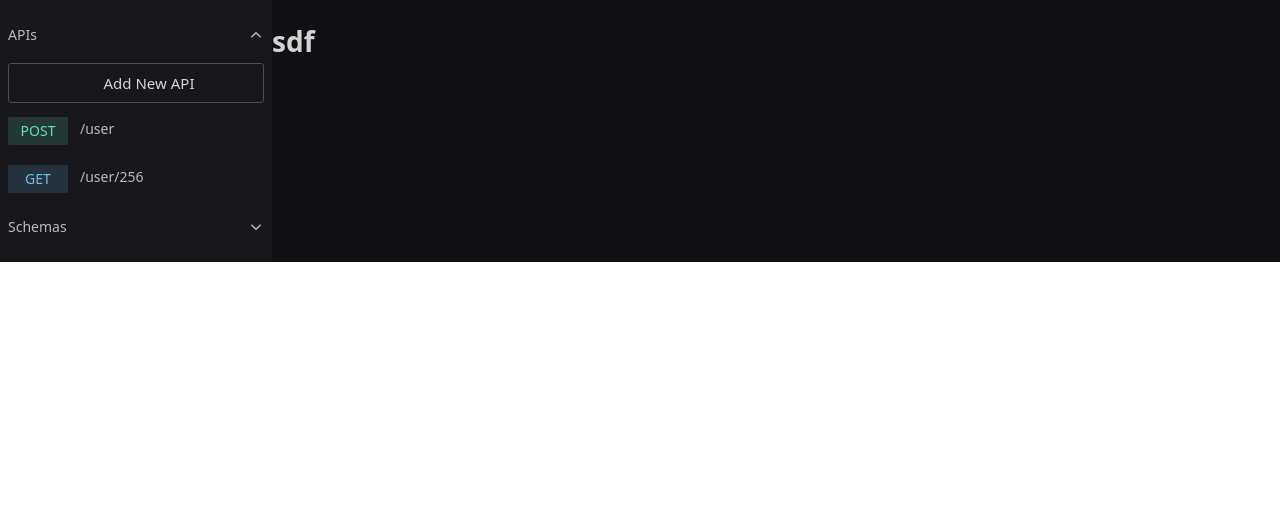
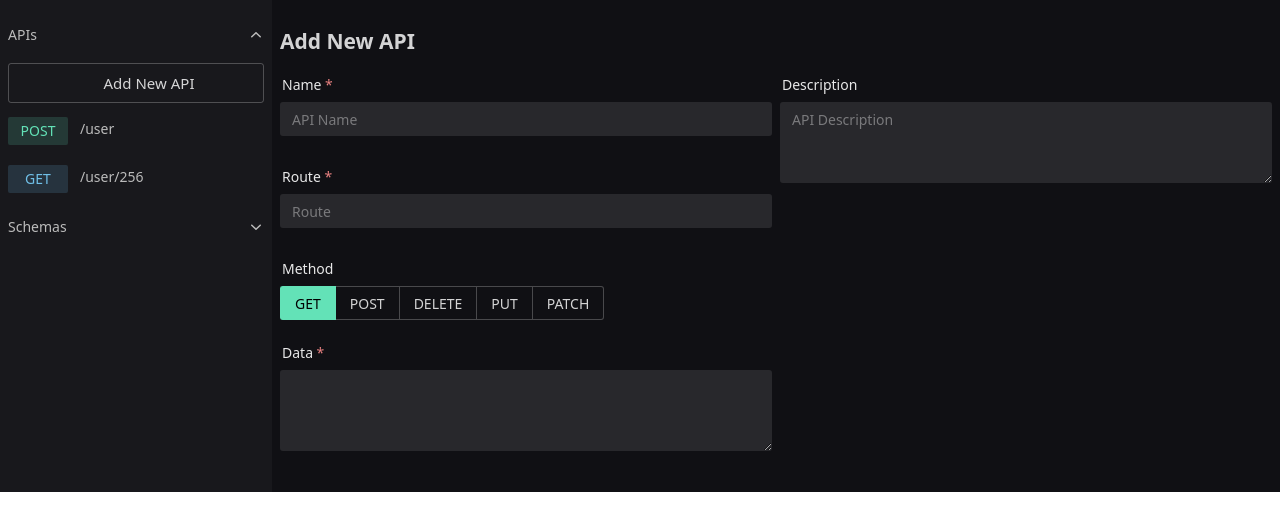
Before and after one commit to ahmadkzx/mage-ui, a Vue app: page / in a window 1280 px wide. Shown: the top 530 px of the page. Built offline with nearby package versions, Linux system fonts and the light colour scheme; some icons are missing.

Commit message:
feat: add new api form ui WIP

```diff
--- a/src/App.vue
+++ b/src/App.vue
@@ -3,7 +3,9 @@
     <main>
       <NLayout has-sider>
         <Sidebar />
-        <NLayoutContent><h1>sdf</h1></NLayoutContent>
+        <NLayoutContent content-style="padding: 8px">
+          <AddNewAPIForm />
+        </NLayoutContent>
       </NLayout>
     </main>
   </NConfigProvider>
@@ -12,12 +14,14 @@
 <script lang="ts">
 import { defineComponent } from 'vue'
 import Sidebar from '@/components/Sidebar'
+import AddNewAPIForm from '@/components/AddNewAPIForm'
 import { NLayout, darkTheme, NLayoutContent, NConfigProvider } from 'naive-ui'
 
 export default defineComponent({
   components: {
     NLayout,
     Sidebar,
+    AddNewAPIForm,
     NLayoutContent,
     NConfigProvider,
   },
--- /dev/null
+++ b/src/assets/js/utils/is-json.ts
@@ -0,0 +1,9 @@
+export default function isJson(str: string) {
+  try {
+    JSON.parse(str)
+  } catch (err) {
+    return false
+  }
+
+  return true
+}
--- /dev/null
+++ b/src/components/AddNewAPIForm/index.vue
@@ -0,0 +1,137 @@
+<template>
+  <NForm class="add-new-api-form" :model="api" :rules="rules">
+    <h2>Add New API</h2>
+    <NGrid :cols="2" :x-gap="8">
+      <NGridItem class="add-new-api-form__section">
+        <NFormItem label="Name" path="name">
+          <NInput
+            class="add-new-api-form__section-input"
+            type="text"
+            placeholder="API Name"
+            v-model:value="api.name"
+          />
+        </NFormItem>
+
+        <NFormItem label="Route" path="route">
+          <NInput
+            class="add-new-api-form__section-input"
+            type="text"
+            placeholder="Route"
+            v-model:value="api.route"
+          />
+        </NFormItem>
+
+        <NFormItem label="Method" path="method">
+          <NRadioGroup v-model:value="api.method">
+            <NRadioButton
+              v-for="method in ['GET', 'POST', 'DELETE', 'PUT', 'PATCH']"
+              :key="method"
+              :value="method"
+              :label="method"
+            ></NRadioButton>
+          </NRadioGroup>
+        </NFormItem>
+
+        <NFormItem label="Data" path="data">
+          <NMention v-model:value="api.data" type="textarea" :options="schemas" />
+        </NFormItem>
+      </NGridItem>
+
+      <NGridItem class="add-new-api-form__section">
+        <NFormItem label="Description" path="description">
+          <NInput
+            class="add-new-api-form__section-input"
+            type="textarea"
+            placeholder="API Description"
+            v-model:value="api.description"
+          />
+        </NFormItem>
+      </NGridItem>
+    </NGrid>
+  </NForm>
+</template>
+
+<script lang="ts">
+import type { FormRules } from 'naive-ui'
+import { defineComponent, ref } from 'vue'
+import isJson from '@/assets/js/utils/is-json'
+import {
+  NForm,
+  NGrid,
+  NInput,
+  NMention,
+  NGridItem,
+  NFormItem,
+  NRadioGroup,
+  NRadioButton,
+} from 'naive-ui'
+
+const formRules: FormRules = {
+  name: {
+    required: true,
+    trigger: 'blur',
+    message: 'Please set a name for mock api',
+  },
+  route: {
+    required: true,
+    trigger: 'blur',
+    message: 'Route of api is required',
+  },
+  data: {
+    required: true,
+    trigger: 'blur',
+    message: 'Please enter valid JSON',
+    validator: (_, value: string) => {
+      return isJson(value)
+    },
+  },
+}
+
+export default defineComponent({
+  name: 'AddNewAPIForm',
+
+  components: {
+    NForm,
+    NGrid,
+    NInput,
+    NMention,
+    NFormItem,
+    NGridItem,
+    NRadioGroup,
+    NRadioButton,
+  },
+
+  setup() {
+    return {
+      api: ref({
+        name: '',
+        data: '',
+        route: '',
+        method: 'GET',
+        description: '',
+      }),
+      rules: formRules,
+      schemas: [
+        {
+          label: 'User',
+          value: 'user',
+        },
+        {
+          label: 'Review',
+          value: 'review',
+        },
+      ],
+    }
+  },
+})
+</script>
+
+<style scoped>
+.add-new-api-form__section {
+  margin-bottom: var(--size-8);
+}
+
+.add-new-api-form__section-input {
+  margin-bottom: var(--size-8);
+}
+</style>
```
